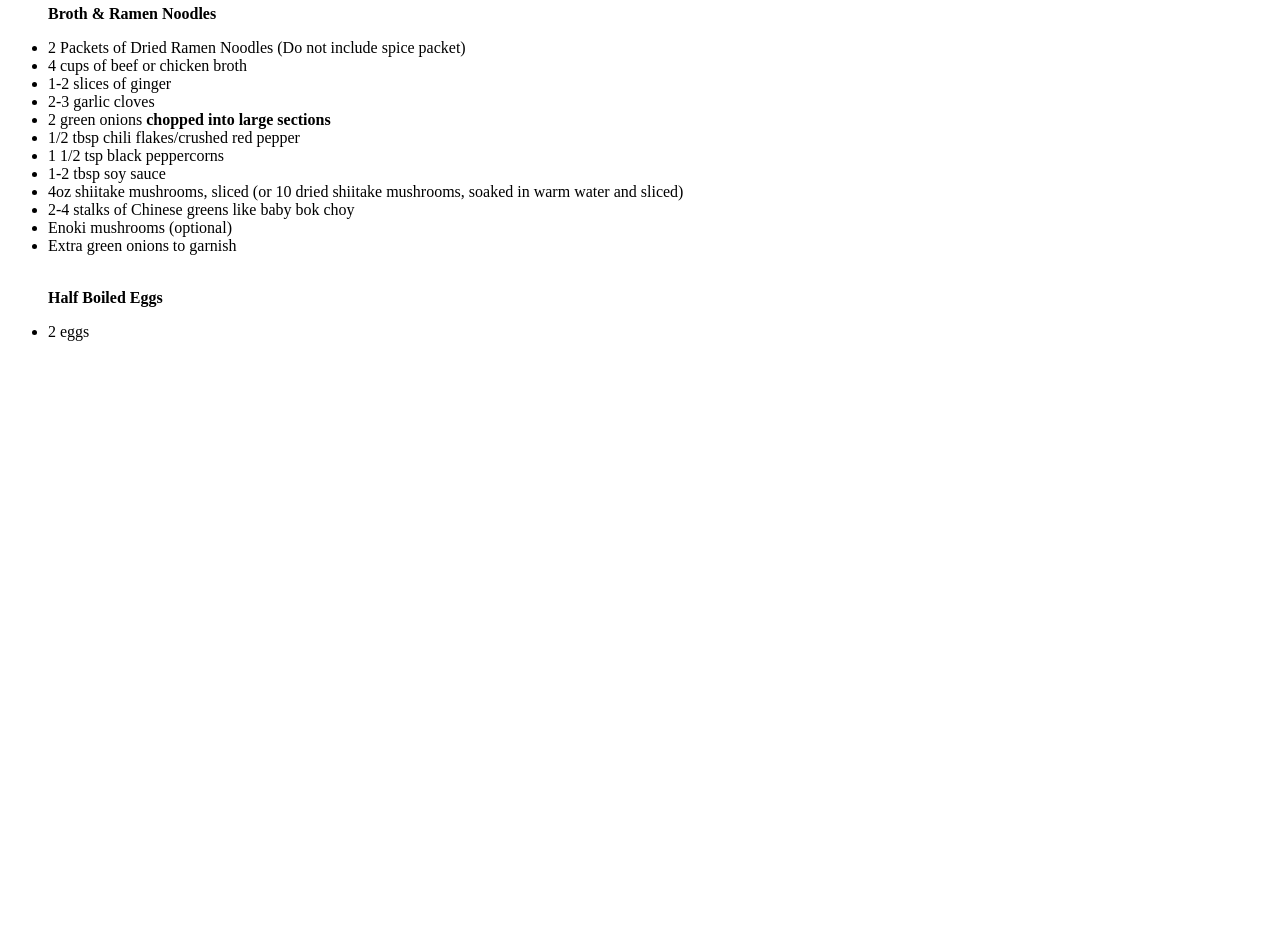
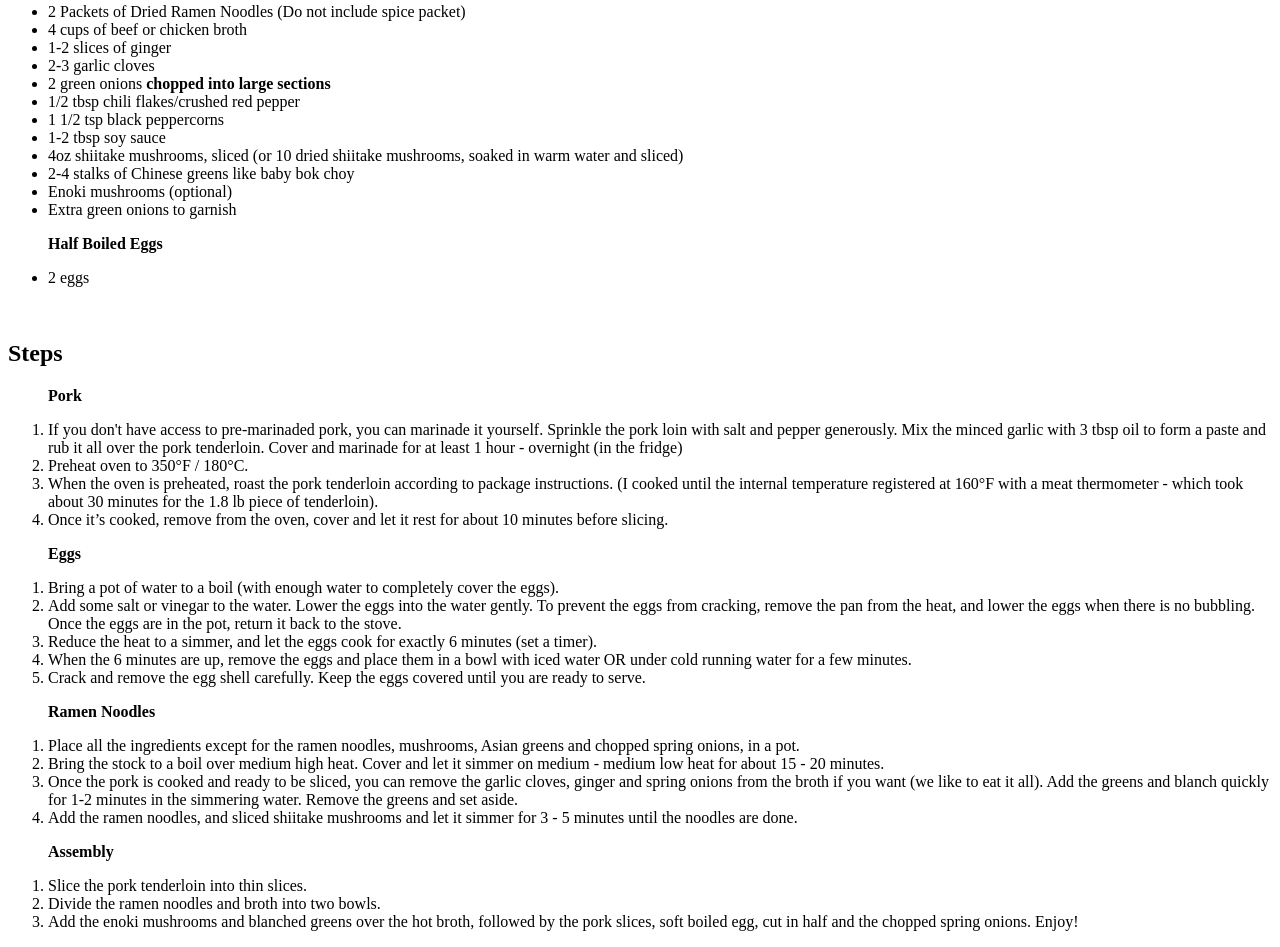
Before and after one commit to ryderfi/odin-recipes, a plain HTML site: page recipes/ramen.html in a window 1280 px wide. Shown: the part 1564-2511 px from the top of the page. Before the commit the page ends 1921 px from the top, so only its background shows below. Drawn offline with Linux system fonts and the light colour scheme.

Commit message:
Added the steps to make the ramen and adjusted line spacing.

```diff
--- a/recipes/ramen.html
+++ b/recipes/ramen.html
@@ -15,17 +15,17 @@
 
     <p><i>This ramen is unlike anything you've heated up in your college days. No, this ramen will absolutely blow you away.</i></p>
     <p><i>Prepared with marinaded pork and a delicous broth mix, garnished with a half boiled egg and chives, <strong>this ramen recipe will have you salivating at the mere thought of it for years to come.</strong></i></p>
-        <br>
+    <br>
     <h2>Ingredients</h2>
     <ul>
         <p><strong>Pork</strong></p>
         <li>2lbs Marinaded Pork (you can buy this pre-prepared or marinade the pork yourself</li>
-            <br>
+
         <p><strong>Spice Mix (If you use pork loin without a marinade)</strong></p>
         <li>4 cloves garlic, minced</li>
         <li>1 tsp Salt</li>
         <li>1 tbsp freshly cracked black pepper</li>
-            <br>
+
         <p><strong>Broth & Ramen Noodles</strong></p>
         <li>2 Packets of Dried Ramen Noodles (Do not include spice packet)</li>
         <li>4 cups of beef or chicken broth</li>
@@ -39,9 +39,40 @@
         <li>2-4 stalks of Chinese greens like baby bok choy</li>
         <li>Enoki mushrooms (optional)</li>
         <li>Extra green onions to garnish</li>
-            <br>
+
         <p><strong>Half Boiled Eggs</strong></p>
         <li>2 eggs</li>
     </ul>
+    <br>
+    <h2>Steps</h2>
+    <ol>
+        <p><strong>Pork</strong></p>
+        <li>If you don't have access to pre-marinaded pork, you can marinade it yourself.
+            Sprinkle the pork loin with salt and pepper generously. Mix the minced garlic with 3 tbsp oil to form a paste and rub it all over the pork tenderloin. Cover and marinade for at least 1 hour - overnight (in the fridge)</li>
+        <li>Preheat oven to 350°F / 180°C.</li>
+        <li>When the oven is preheated, roast the pork tenderloin according to package instructions. (I cooked until the internal temperature registered at 160°F with a meat thermometer - which took about 30 minutes for the 1.8 lb piece of tenderloin).</li>
+        <li>Once it’s cooked, remove from the oven, cover and let it rest for about 10 minutes before slicing.</li>
+    </ol>
+    <ol>
+        <p><strong>Eggs</strong></p>
+        <li>Bring a pot of water to a boil (with enough water to completely cover the eggs).</li>
+        <li>Add some salt or vinegar to the water. Lower the eggs into the water gently. To prevent the eggs from cracking, remove the pan from the heat, and lower the eggs when there is no bubbling. Once the eggs are in the pot, return it back to the stove.</li>
+        <li>Reduce the heat to a simmer, and let the eggs cook for exactly 6 minutes (set a timer).</li>
+        <li>When the 6 minutes are up, remove the eggs and place them in a bowl with iced water OR under cold running water for a few minutes.</li>
+        <li>Crack and remove the egg shell carefully. Keep the eggs covered until you are ready to serve.</li>
+    </ol>
+    <ol>
+        <p><strong>Ramen Noodles</strong></p>
+            <li>Place all the ingredients except for the ramen noodles, mushrooms, Asian greens and chopped spring onions, in a pot.</li>
+            <li>Bring the stock to a boil over medium high heat. Cover and let it simmer on medium - medium low heat for about 15 - 20 minutes.</li>
+            <li>Once the pork is cooked and ready to be sliced, you can remove the garlic cloves, ginger and spring onions from the broth if you want (we like to eat it all). Add the greens and blanch quickly for 1-2 minutes in the simmering water. Remove the greens and set aside.</li>
+            <li>Add the ramen noodles, and sliced shiitake mushrooms and let it simmer for 3 - 5 minutes until the noodles are done.</li>
+    </ol>
+    <ol>
+        <p><strong>Assembly</strong></p>
+            <li>Slice the pork tenderloin into thin slices.</li>
+            <li>Divide the ramen noodles and broth into two bowls.</li>
+            <li>Add the enoki mushrooms and blanched greens over the hot broth, followed by the pork slices, soft boiled egg, cut in half and the chopped spring onions. Enjoy!</li>
+    </ol>
 </body>
 </html>
```
